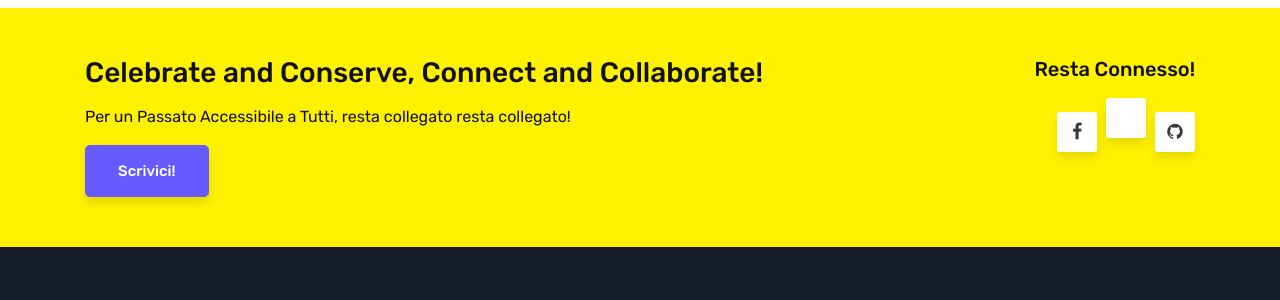
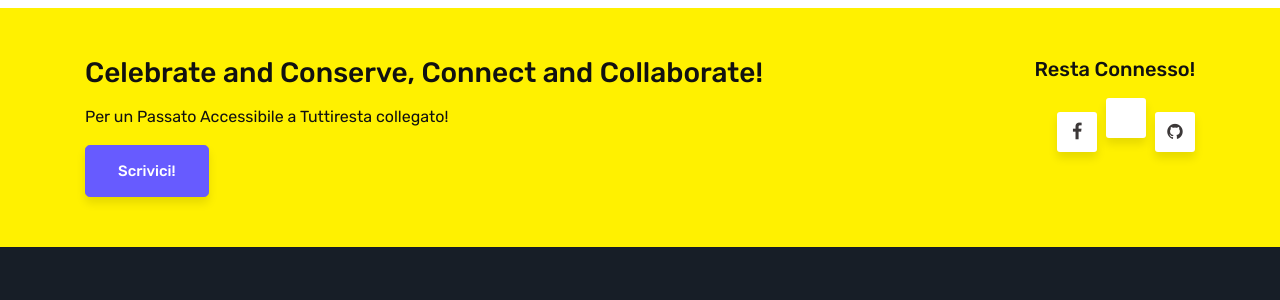
Before and after one commit to valrem93/SantIlarioeilBrenta_test, a Jekyll site: the page built from docs/index.html, in a window 1280 px wide and 900 px high, scrolled down 1929 px. Shown: the part 230-530 px from the top of the window. Built offline with Jekyll 4.4.1, drawn with Linux system fonts in a browser that asks for light colours; the list of posts is cut into pages by our own code; comment, search, counter and statistics services are not loaded.

Commit message:
Update default.html

```diff
--- a/docs/_layouts/default.html
+++ b/docs/_layouts/default.html
@@ -129,7 +129,7 @@
             <div class="row justify-content-center">
                 <div class="col-md-8">
                     <h3>Celebrate and Conserve, Connect and Collaborate!</h3>
-                    <p>Per un Passato Accessibile a Tutti</span>, resta collegato <span class="risk-free">resta collegato!</span></p>
+                    <p>Per un Passato Accessibile a Tutti</span><span class="risk-free">resta collegato!</span></p>
                     <a class="btn btn-primary btn-lg" href="#">Scrivici!</a>
                 </div>
                 <div class="col-md-4 text-right footersocial">
```
